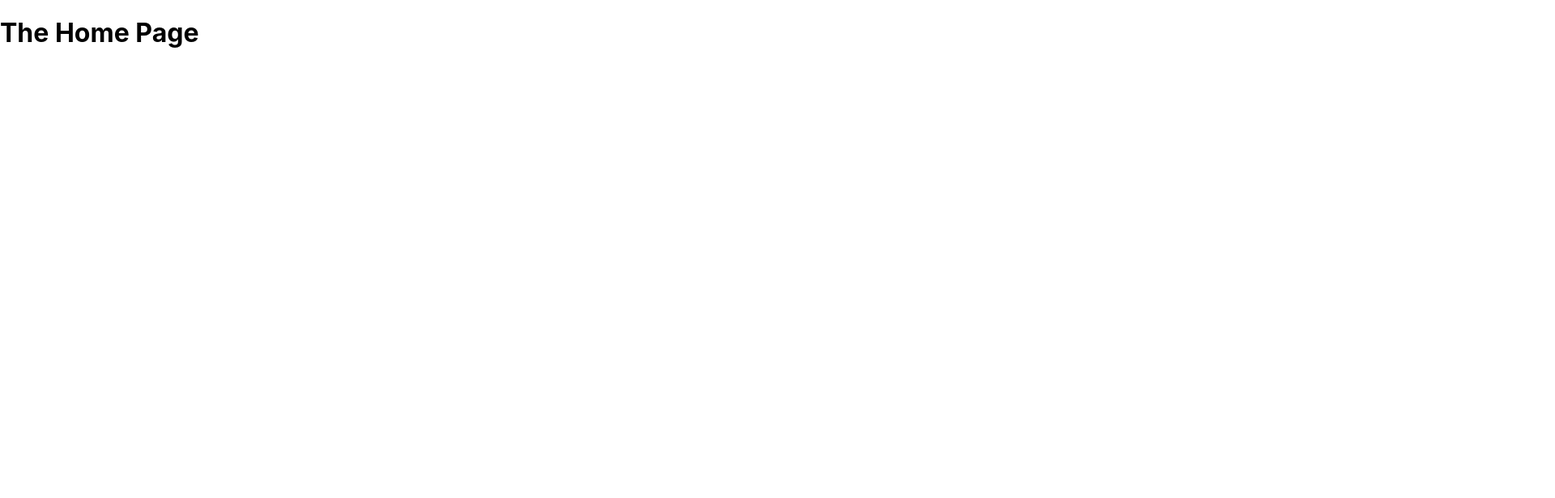
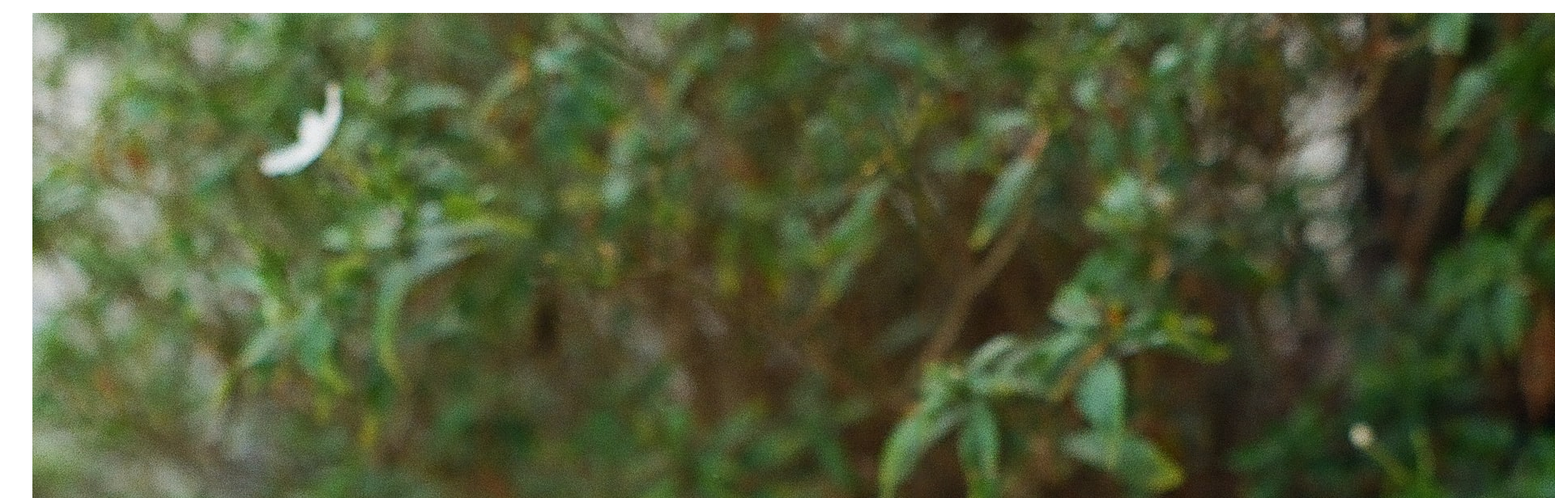
Before and after one commit to ukaran11/nextjs-course2, a Next.js app: page / in a window 1280 px wide. Shown: the top 616 px of the page at 81% size, 1920 px wide, since content can reach past the window. Built offline with nearby package versions, Linux system fonts and the light colour scheme.

Commit message:
Utsav | Added event components

```diff
--- /dev/null
+++ b/components/events/event-item.js
@@ -0,0 +1,35 @@
+import Link from 'next/link';
+const EventItem = (props) => {
+    const { title, image, date, location, id} = props;
+
+    const humanReadableDate = new Date(date).toLocaleDateString('en-US', {
+        day: 'numeric',
+        month: 'long',
+        year: 'numeric'
+    });
+
+    const formattedAddress = location.replace(', ', '\n');
+    const exploreLink = `/events/${id}`;
+
+    return (
+        <li>
+            <img src={'/' + image} alt={title} />
+            <div>
+                <div>
+                    <h2>{title}</h2>
+                    <div>
+                        <time>{humanReadableDate}</time>
+                    </div>
+                    <div>
+                        <address>{formattedAddress}</address>
+                    </div>
+            </div>
+            <div>
+                <Link href={exploreLink}>Explore Event</Link>
+            </div>
+            </div>
+        </li>
+    )
+}
+
+export default EventItem;
--- /dev/null
+++ b/components/events/event-list.js
@@ -0,0 +1,22 @@
+import EventItem from "./event-item";
+
+const EventList = (props) => {
+    const { items } = props;
+
+    return (
+        <ul>
+            {items.map((event) => (
+                <EventItem
+                    key={event.id}
+                    id={event.id}
+                    title={event.title}
+                    location={event.location}
+                    date={event.date}
+                    image={event.image}
+                />
+            ))}
+        </ul>
+    )
+}
+
+export default EventList;
--- a/pages/index.js
+++ b/pages/index.js
@@ -1,7 +1,11 @@
+import EventList from "../components/events/event-list";
+import { getFeaturedEvents } from "../dummy-data";
+
 const HomePage = () => {
+  const featuredEvents = getFeaturedEvents();
   return (
     <div>
-      <h1>The Home Page</h1>
+      <EventList items={featuredEvents}/>
     </div>
   );
 }
```
